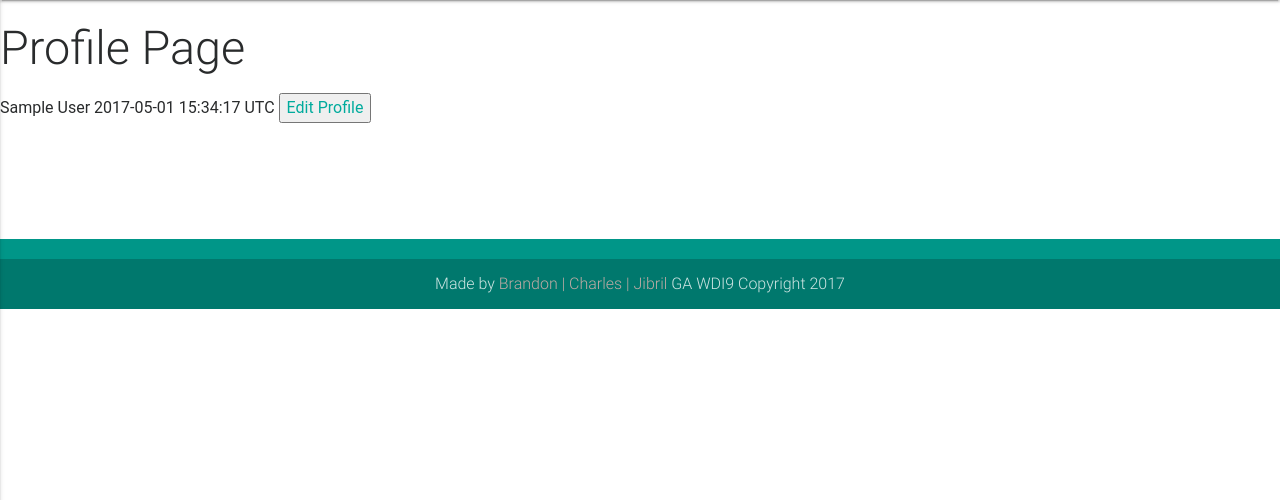
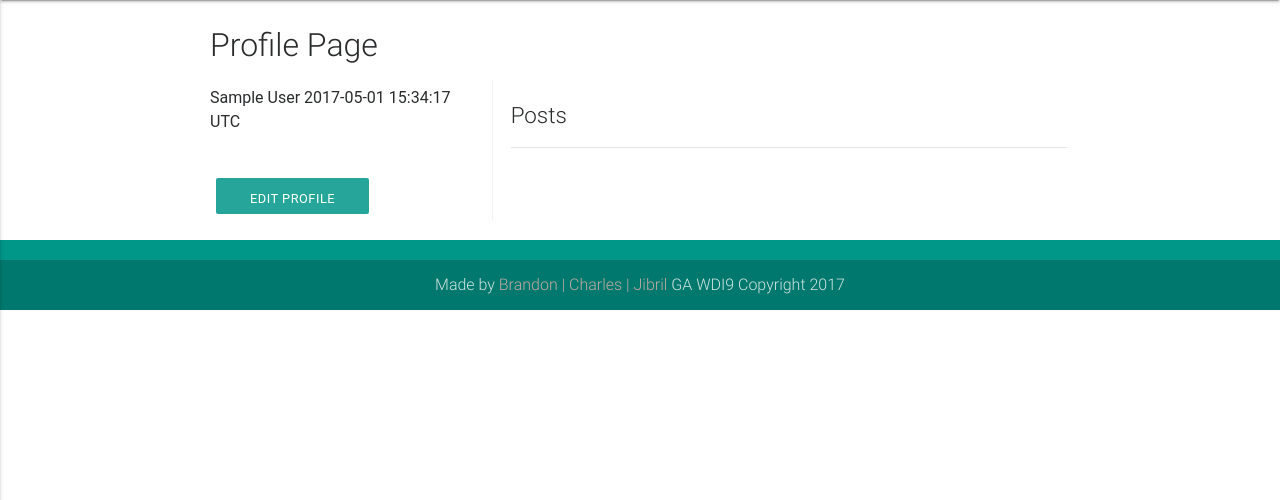
Before and after one commit to brandonking7/city_to_city, a Rails app: page /profile in a window 1280 px wide. Shown: the part 75-575 px from the top of the page. Run offline with Rails 7, Linux system fonts and the light colour scheme; the visitor is signed in with stand-in values (Sample User, id 1); data that the repository does not hold is empty; style sheets or scripts are compiled from the project's sources; some libraries are stand-ins or nearby versions; some web fonts are replaced.

Commit message:
profile page updated

```diff
--- a/app/assets/stylesheets/style.css
+++ b/app/assets/stylesheets/style.css
@@ -158,3 +158,21 @@ a {
     cursor: pointer;
     -webkit-tap-highlight-color: transparent;
 }
+
+.view-profile {
+    overflow: hidden;
+    position: relative;
+    cursor: default;
+    margin-top: 5%;
+}
+
+.btn a {
+    color: #fff;
+}
+
+
+
+.hr-line {
+  border-left: rgba(0, 0, 0, 0.05) 1px solid;
+  margin-top: 9%;
+}
--- a/app/views/users/show.html.erb
+++ b/app/views/users/show.html.erb
@@ -1,24 +1,89 @@
-<h3>Profile Page</h3>
+<main>
+
+        <!--Main layout-->
+        <div class="container">
+            <div class="row row-profile">
+
+
+                <!--Sidebar-->
+                <div class="col-lg-4 wow fadeIn animated" data-wow-delay="0.2s" style="visibility: visible; animation-delay: 0.2s;">
+                    <h2 class="h2-responsive">Profile Page</h2>
+
+                    <div class="widget-wrapper">
                         <%= @user.first_name %>
                         <%= @user.last_name %>
                         <%= @user.current_city %>
                         <%= @user.created_at || date %>
 
+
+                       <div class="view-profile overlay hm-white-light z-depth-1-half">
                        <% if @user.profile_pic? %>
                                 <%= image_tag("#{@user.profile_pic}") %>
+                              <% end -%>                                    <div class="mask">
+                                    </div>
+
+                                </div>
+                                </div>
+
+                  <div>
+                  <br>
+                    <button class="waves-effect waves-light btn">
+                    <%= link_to "Edit Profile", edit_user_registration_path %>
+
+                    </button>
+                </div>
+
+                </div>
+                <!--/.Sidebar-->
+
+                <!--Main column-->
+                <div class="col-lg-8 hr-line">
+
+                    <!--First row-->
+                    <div class="row wow fadeIn animated" data-wow-delay="0.4s" style="visibility: visible; animation-delay: 0.4s;">
+                        <div class="col-md-12">
+                            <!--Product-->
+                            <div class="product-wrapper">
+
+                                <!--Product data-->
+                                <h3 class="h4-responsive">Posts</h3>
+                                <hr>
+
+                                <div class="media-body">
+                                <%= will_paginate @posts %>
+                                <% @posts.each do |post| %>
+                        <h5 class=""><%= link_to "#{post.title}", city_post_path(post.city.id, post) %></h5>
+                        <ul class="rating inline-ul">
+<hr>
+      <%= post.content %>  <%= link_to 'Edit', edit_city_post_path(post.city.id, post) %>
+      <br>
+  <br />
+
+      <br>
   <% end -%>
 
-<button><%= link_to "Edit Profile", edit_user_registration_path %></button>
+<%= will_paginate @posts %>
+                    </div>
 
-<%= will_paginate @posts %>
-<ol>
-	<% @posts.each do |post| %>
-		<li>
-			<%= link_to "#{post.title}", city_post_path(post.city.id, post) %>
-			<br />
-			<%= post.content %>
-		</li>
-			<%= link_to 'Edit', edit_city_post_path(post.city.id, post) %>
-	<% end -%>
-</ol>
-<%= will_paginate @posts %>
+                                <ul class="rating inline-ul">
+                                    <li><i class="fa fa-star amber-text"></i></li>
+                                    <li><i class="fa fa-star amber-text"></i></li>
+                                    <li><i class="fa fa-star amber-text"></i></li>
+                                    <li><i class="fa fa-star amber-text"></i></li>
+                                    <li><i class="fa fa-star"></i></li>
+                                </ul>
+
+                            </div>
+                            <!--Product-->
+
+                        </div>
+                    </div>
+                    <!--/.First row-->
+
+
+
+
+
+
+
+    </main>
```
Lines whose indentation alone changed are shown as unchanged.
